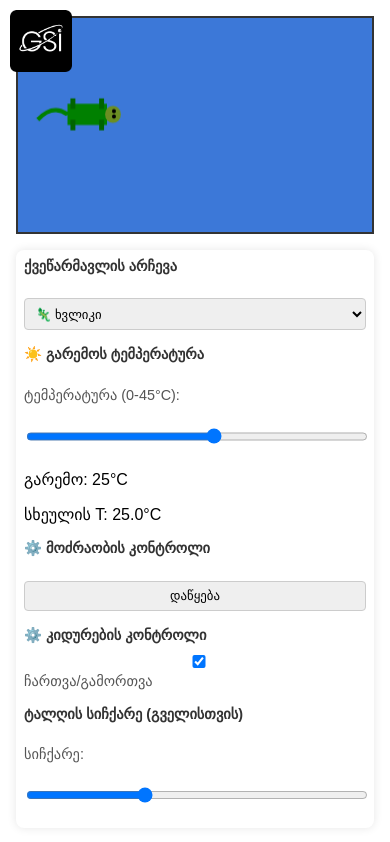
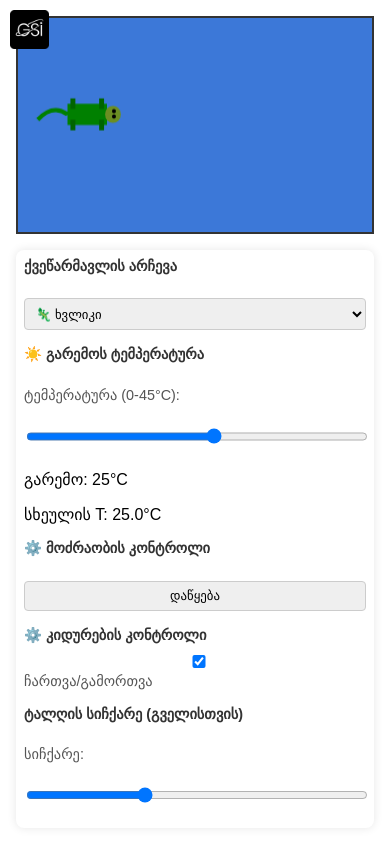
Before and after one commit to ekaterine199/reptile-simulation, a plain HTML site: page index.html in a window 390 px wide. Drawn offline with Linux system fonts and the light colour scheme.

Commit message:
Update index.html

```diff
--- a/index.html
+++ b/index.html
@@ -112,12 +112,12 @@
         }
         @media (max-width: 768px) {
             #logo {
-                width: 12vw;
+                width: 8vw;
             }
         }
         @media (max-width: 480px) {
             #logo {
-                width: 16vw;
+                width: 10vw;
             }
         }
     </style>
```
